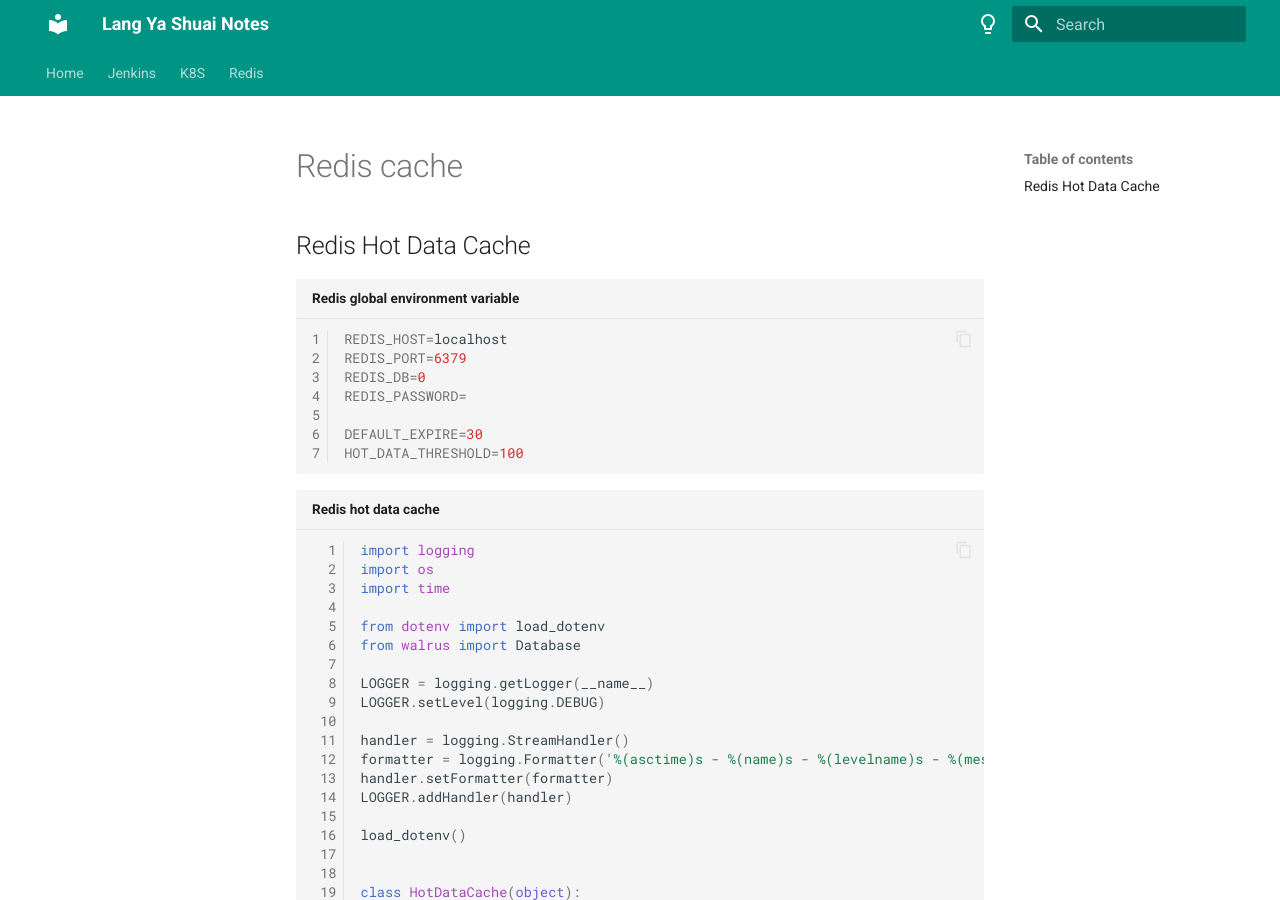
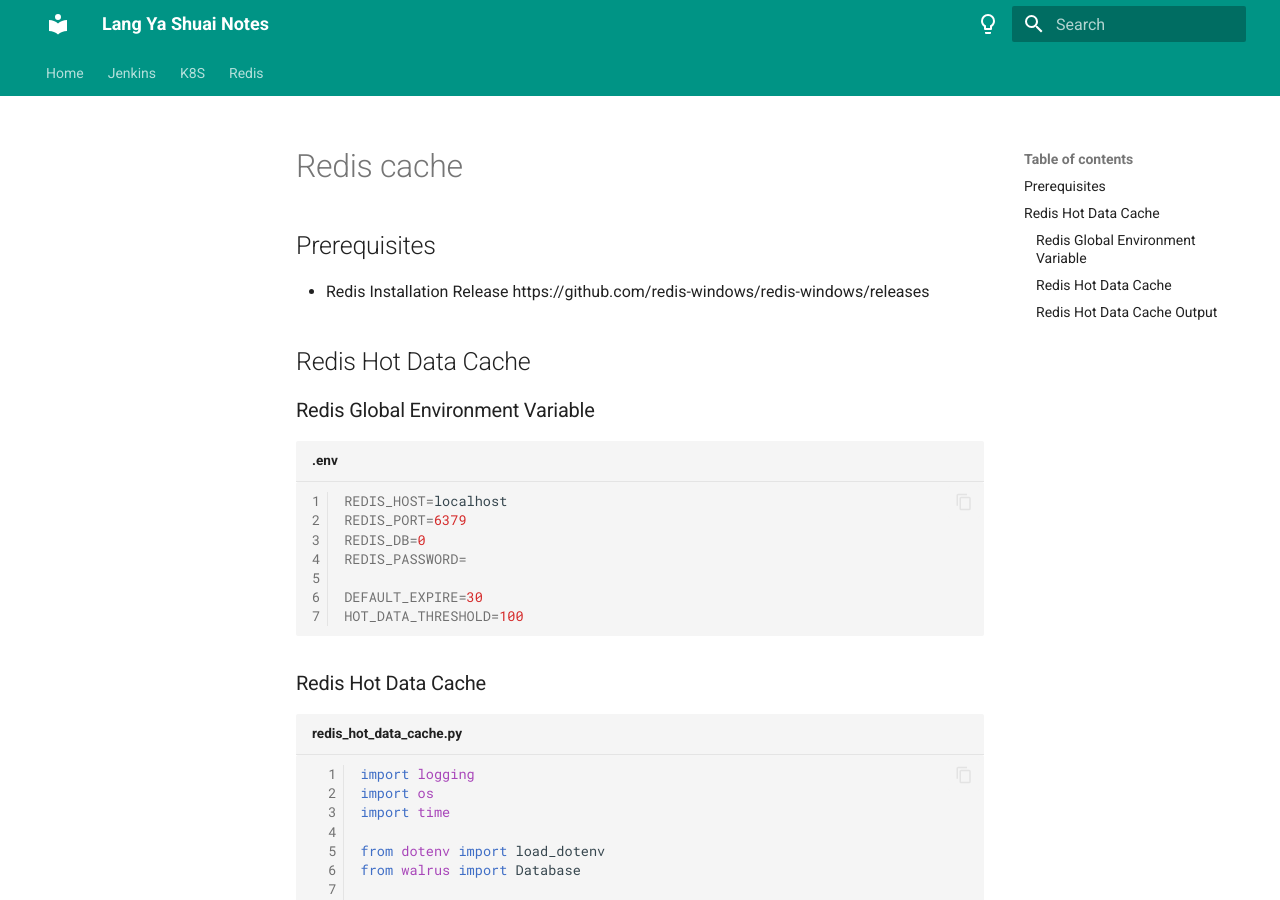
Before and after one commit to zhouushe/notes, an MkDocs documentation site: the page built from docs/redis_cache.md, in a window 1280 px wide and 900 px high. Built offline with MkDocs 1.6.1 and Material for MkDocs 9.7.7, drawn with Linux system fonts in a browser that asks for light colours; some of the changed text lies outside the part shown.

Commit message:
Update redis_cache.md

````diff
--- a/docs/redis_cache.md
+++ b/docs/redis_cache.md
@@ -1,5 +1,10 @@
+## Prerequisites
+- Redis Installation Release
+https://github.com/redis-windows/redis-windows/releases
+
 ## Redis Hot Data Cache
-```bash title="Redis global environment variable"
+### Redis Global Environment Variable
+```bash title=".env"
 REDIS_HOST=localhost
 REDIS_PORT=6379
 REDIS_DB=0
@@ -8,8 +13,8 @@ REDIS_PASSWORD=
 DEFAULT_EXPIRE=30
 HOT_DATA_THRESHOLD=100
 ```
-
-```python title="Redis hot data cache"
+### Redis Hot Data Cache
+```python title="redis_hot_data_cache.py"
 import logging
 import os
 import time
@@ -183,7 +188,7 @@ if __name__ == '__main__':
     hot_data_cache.clear_hot_data('product:2001')
     LOGGER.info('Get product:2001 = {} after expire'.format(hot_data_cache.get_hot_data('product:2001')))
 ```
-
+### Redis Hot Data Cache Output
 ```plaintext title="Redis hot data cache output"
 2025-09-02 14:36:09,247 - __main__ - INFO - Cleaning all data firstly...
 2025-09-02 14:36:09,267 - __main__ - INFO - -------------------------------------------------------------
````
